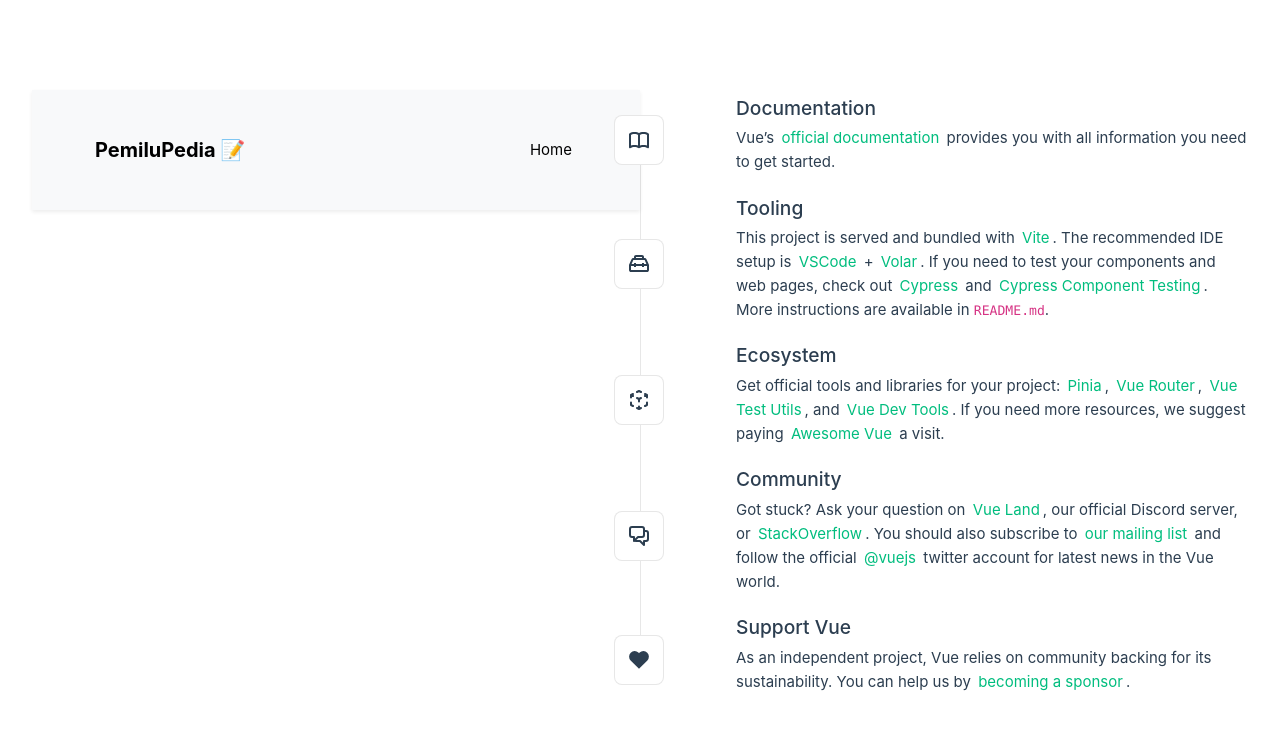
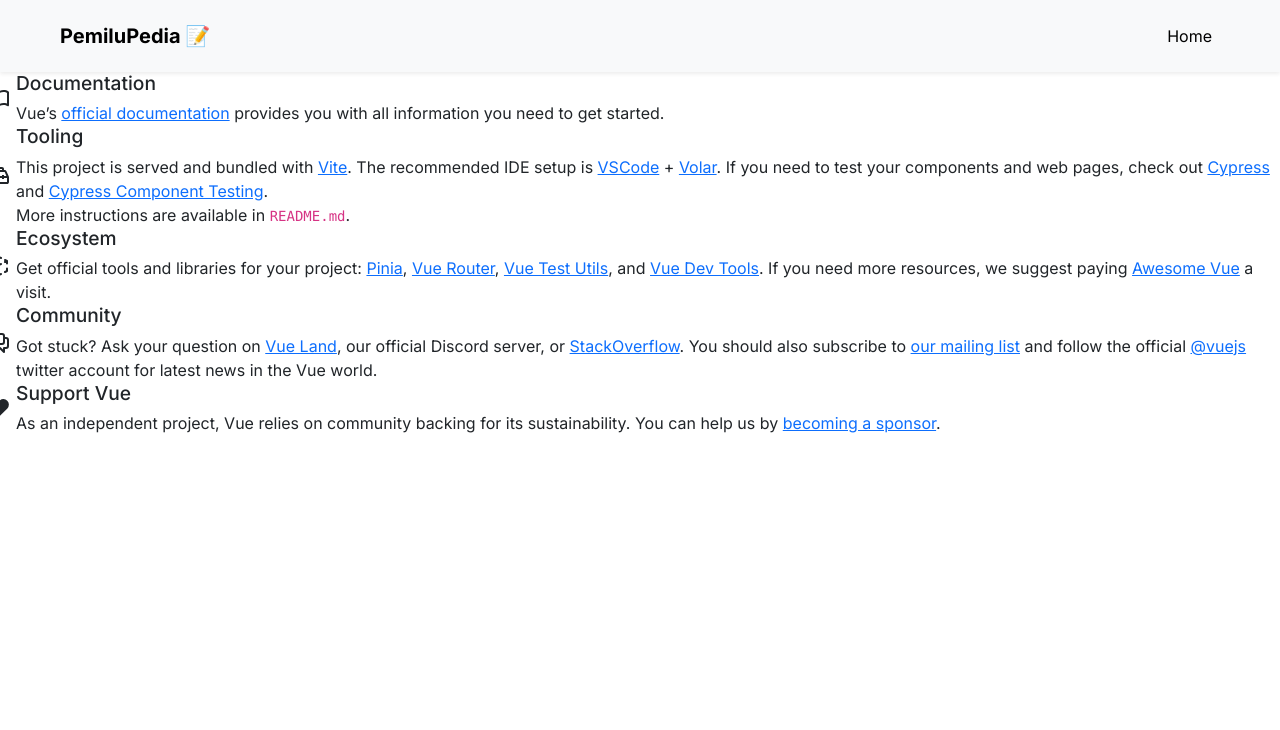
Before and after one commit to chrystalio/PemiluPedia, a Vue app: page / in a window 1280 px wide. Shown: the top 730 px of the page. Built offline with nearby package versions, Linux system fonts and the light colour scheme.

Commit message:
Remove existing styling

```diff
--- a/src/assets/base.css
+++ /dev/null
@@ -1,86 +0,0 @@
-/* color palette from <https://github.com/vuejs/theme> */
-:root {
-  --vt-c-white: #ffffff;
-  --vt-c-white-soft: #f8f8f8;
-  --vt-c-white-mute: #f2f2f2;
-
-  --vt-c-black: #181818;
-  --vt-c-black-soft: #222222;
-  --vt-c-black-mute: #282828;
-
-  --vt-c-indigo: #2c3e50;
-
-  --vt-c-divider-light-1: rgba(60, 60, 60, 0.29);
-  --vt-c-divider-light-2: rgba(60, 60, 60, 0.12);
-  --vt-c-divider-dark-1: rgba(84, 84, 84, 0.65);
-  --vt-c-divider-dark-2: rgba(84, 84, 84, 0.48);
-
-  --vt-c-text-light-1: var(--vt-c-indigo);
-  --vt-c-text-light-2: rgba(60, 60, 60, 0.66);
-  --vt-c-text-dark-1: var(--vt-c-white);
-  --vt-c-text-dark-2: rgba(235, 235, 235, 0.64);
-}
-
-/* semantic color variables for this project */
-:root {
-  --color-background: var(--vt-c-white);
-  --color-background-soft: var(--vt-c-white-soft);
-  --color-background-mute: var(--vt-c-white-mute);
-
-  --color-border: var(--vt-c-divider-light-2);
-  --color-border-hover: var(--vt-c-divider-light-1);
-
-  --color-heading: var(--vt-c-text-light-1);
-  --color-text: var(--vt-c-text-light-1);
-
-  --section-gap: 160px;
-}
-
-@media (prefers-color-scheme: dark) {
-  :root {
-    --color-background: var(--vt-c-black);
-    --color-background-soft: var(--vt-c-black-soft);
-    --color-background-mute: var(--vt-c-black-mute);
-
-    --color-border: var(--vt-c-divider-dark-2);
-    --color-border-hover: var(--vt-c-divider-dark-1);
-
-    --color-heading: var(--vt-c-text-dark-1);
-    --color-text: var(--vt-c-text-dark-2);
-  }
-}
-
-*,
-*::before,
-*::after {
-  box-sizing: border-box;
-  margin: 0;
-  font-weight: normal;
-}
-
-body {
-  min-height: 100vh;
-  color: var(--color-text);
-  background: var(--color-background);
-  transition:
-    color 0.5s,
-    background-color 0.5s;
-  line-height: 1.6;
-  font-family:
-    Inter,
-    -apple-system,
-    BlinkMacSystemFont,
-    'Segoe UI',
-    Roboto,
-    Oxygen,
-    Ubuntu,
-    Cantarell,
-    'Fira Sans',
-    'Droid Sans',
-    'Helvetica Neue',
-    sans-serif;
-  font-size: 15px;
-  text-rendering: optimizeLegibility;
-  -webkit-font-smoothing: antialiased;
-  -moz-osx-font-smoothing: grayscale;
-}
--- a/src/assets/main.css
+++ b/src/assets/main.css
@@ -1,35 +1,5 @@
-@import './base.css';
+@import url('https://fonts.googleapis.com/css2?family=Inter:wght@400;500;600;700;800&display=swap');
 
-#app {
-  max-width: 1280px;
-  margin: 0 auto;
-  padding: 2rem;
-  font-weight: normal;
+body {
+    font-family: 'Inter', sans-serif;
 }
-
-a,
-.green {
-  text-decoration: none;
-  color: hsla(160, 100%, 37%, 1);
-  transition: 0.4s;
-  padding: 3px;
-}
-
-@media (hover: hover) {
-  a:hover {
-    background-color: hsla(160, 100%, 37%, 0.2);
-  }
-}
-
-@media (min-width: 1024px) {
-  body {
-    display: flex;
-    place-items: center;
-  }
-
-  #app {
-    display: grid;
-    grid-template-columns: 1fr 1fr;
-    padding: 0 2rem;
-  }
-}
```
